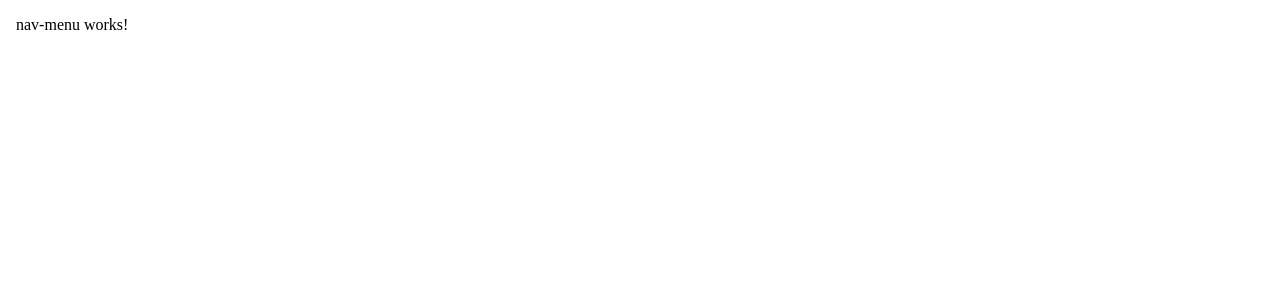
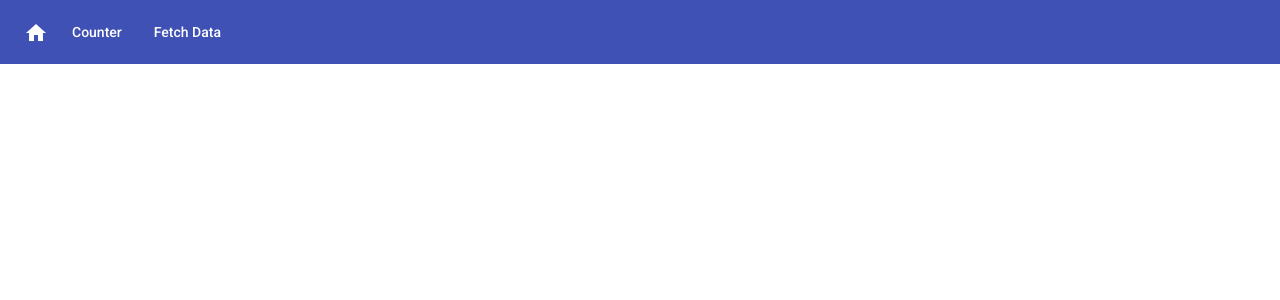
Before and after one commit to virshu/Comp584-WorldCitiesClient, an Angular app: page / in a window 1280 px wide. Shown: the top 300 px of the page. Built offline with nearby package versions, Linux system fonts and the light colour scheme.

Commit message:
Added Angular Material and used it in NavBar

```diff
--- a/angular.json
+++ b/angular.json
@@ -27,6 +27,7 @@
               "src/assets"
             ],
             "styles": [
+              "./node_modules/@angular/material/prebuilt-themes/indigo-pink.css",
               "src/styles.css"
             ],
             "scripts": []
@@ -94,6 +95,7 @@
               "src/assets"
             ],
             "styles": [
+              "./node_modules/@angular/material/prebuilt-themes/indigo-pink.css",
               "src/styles.css"
             ],
             "scripts": []
--- a/package.json
+++ b/package.json
@@ -11,10 +11,12 @@
   "private": true,
   "dependencies": {
     "@angular/animations": "^14.2.6",
+    "@angular/cdk": "^14.2.5",
     "@angular/common": "^14.2.6",
     "@angular/compiler": "^14.2.6",
     "@angular/core": "^14.2.6",
     "@angular/forms": "^14.2.6",
+    "@angular/material": "^14.2.5",
     "@angular/platform-browser": "^14.2.6",
     "@angular/platform-browser-dynamic": "^14.2.6",
     "@angular/router": "^14.2.6",
--- a/src/app/app.component.ts
+++ b/src/app/app.component.ts
@@ -6,5 +6,5 @@
   styleUrls: ['./app.component.css']
 })
 export class AppComponent {
-  title = 'WorldCitiesClient';
+  title = 'World Cities Client';
 }
--- a/src/app/nav-menu/nav-menu.component.css
+++ b/src/app/nav-menu/nav-menu.component.css
@@ -0,0 +1,18 @@
+a.navbar-brand {
+    white-space: normal;
+    text-align: center;
+    word-break: break-all;
+  }
+
+  html {
+    font-size: 14px;
+  }
+  @media (min-width: 768px) {
+    html {
+      font-size: 16px;
+    }
+  }
+
+  .box-shadow {
+    box-shadow: 0 .25rem .75rem rgba(0, 0, 0, .05);
+  }
--- a/src/app/nav-menu/nav-menu.component.html
+++ b/src/app/nav-menu/nav-menu.component.html
@@ -1 +1,15 @@
-<p>nav-menu works!</p>
+<header>
+    <mat-toolbar color="primary">
+      <button mat-icon-button [routerLink]="['/']">
+        <mat-icon>
+          home
+        </mat-icon>
+      </button>
+      <a mat-flat-button color="primary" [routerLink]="['/counter']">
+        Counter
+      </a>
+      <a mat-flat-button color="primary" [routerLink]="['/fetch-data']">
+        Fetch Data
+      </a>
+    </mat-toolbar>
+  </header>
--- a/src/app/nav-menu/nav-menu.component.ts
+++ b/src/app/nav-menu/nav-menu.component.ts
@@ -6,10 +6,20 @@
   styleUrls: ['./nav-menu.component.css']
 })
 export class NavMenuComponent implements OnInit {
+  isExpanded = false;
+
 
   constructor() { }
 
   ngOnInit(): void {
   }
 
+  collapse() {
+    this.isExpanded = false;
+  }
+
+  toggle() {
+    this.isExpanded = !this.isExpanded;
+  }
+
 }
--- a/src/index.html
+++ b/src/index.html
@@ -6,6 +6,9 @@
   <base href="/">
   <meta name="viewport" content="width=device-width, initial-scale=1">
   <link rel="icon" type="image/x-icon" href="favicon.ico">
+  <link rel="preconnect" href="https://fonts.gstatic.com">
+  <link href="https://fonts.googleapis.com/css2?family=Roboto:wght@300;400;500&display=swap" rel="stylesheet">
+  <link href="https://fonts.googleapis.com/icon?family=Material+Icons" rel="stylesheet">
 </head>
 <body>
   <app-root></app-root>
--- a/src/styles.css
+++ b/src/styles.css
@@ -1 +1,4 @@
 /* You can add global styles to this file, and also import other style files */
+
+html, body { height: 100%; }
+body { margin: 0; font-family: Roboto, "Helvetica Neue", sans-serif; }
```
Also changed, not shown: src/app/app.module.ts (+9 -1 lines), 1 other file (tests, documents, lock files or other folders).
